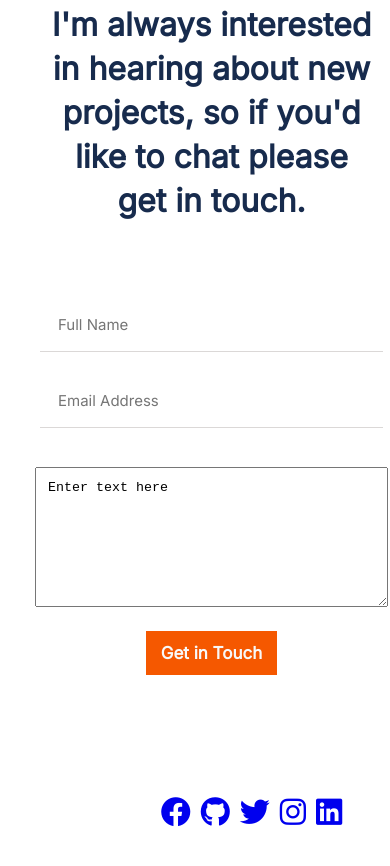
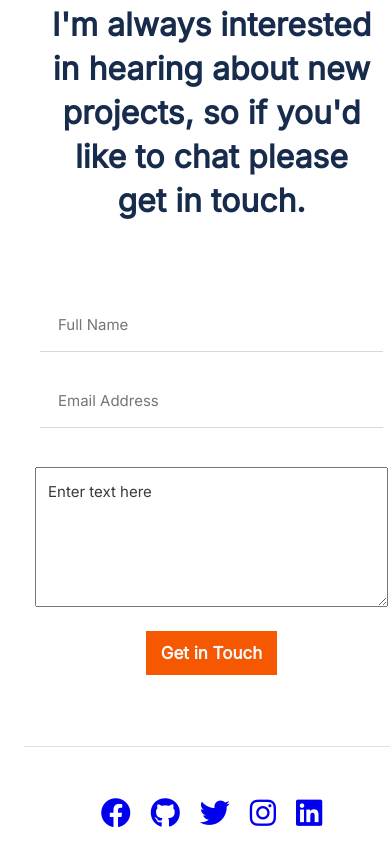
Before and after one commit to desorgui/portfolio, a website: page index.html in a window 390 px wide. Shown: the part 6103-6969 px from the top of the page. Drawn offline with Linux system fonts and the light colour scheme.

Commit message:
Update index.html & style.css files

```diff
--- a/style.css
+++ b/style.css
@@ -542,22 +542,36 @@ header .nav-menu ul li a:hover {
     margin-top: 39px;
     width: 327px;
     height: 114px;
+
+    font-family: 'Inter', sans-serif;
+    font-style: normal;
+    font-weight: 400;
+    font-size: 15px;
+    line-height: 24px;
+
+    color: #3C3A39;
   }
   .frm-btn {
     margin-top: 24px;
   }
 
   .social-media {
+    border-top: 1px solid #dfe1e6;
     margin-top: 124px;
+    width: 100%;
+    display: flex;
+    justify-content: center;
   }
 
   .social-media-container {
-    display: flex;
     margin-top: 50px;
     list-style: none;
     font-size: 30px;
-    width: 100%;
-    justify-content: space-between;
+    display: flex;
+    padding: 0px;
   }
-
+  .item:not(:last-child)
+  {
+    margin-right: 20px;
+  }
 }
```
